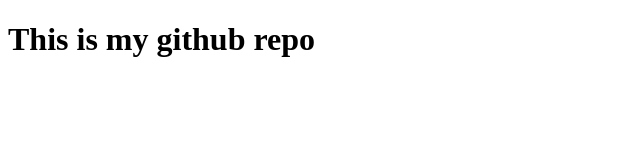
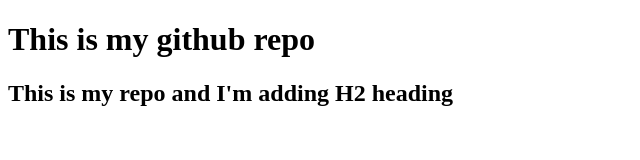
Before and after one commit to mohdirfan070/delta, a plain HTML site: page index.html in a window 1280 px wide. Shown: the whole page, without its empty margins (0-640 px from the left). Drawn offline with Linux system fonts and the light colour scheme.

Commit message:
Ek new H2 heading add kare

```diff
--- a/index.html
+++ b/index.html
@@ -7,5 +7,6 @@
 </head>
 <body>
     <h1>This is my github repo</h1>
+    <h2>This is my repo and I'm adding H2 heading</h2>
 </body>
 </html>
```
Also changed, not shown: 1 other file.
